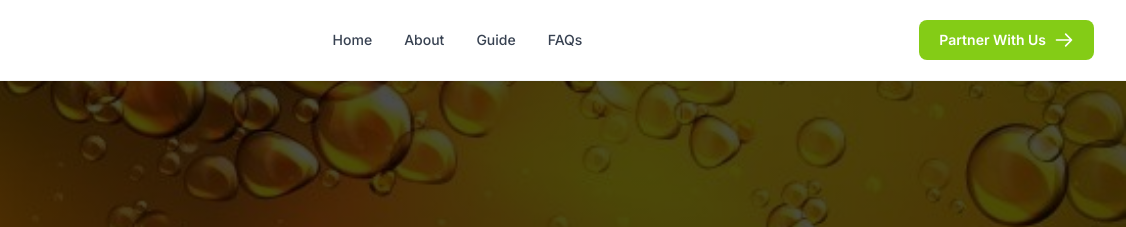
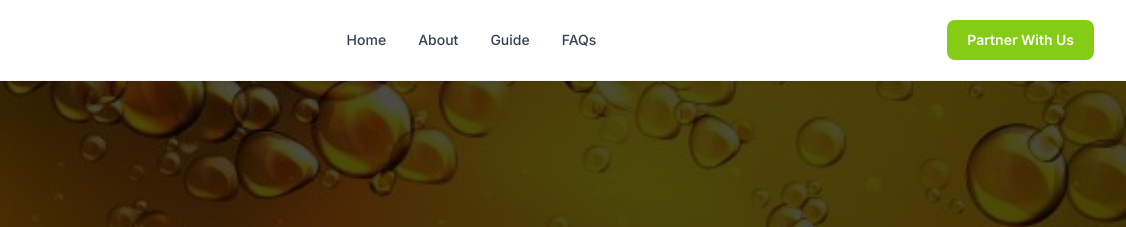
Before and after one commit to KamzaManyama/Shangura-Chemicals, a plain HTML site: page about.html in a window 1280 px wide. Shown: the top 227 px of the page, 154-1280 px from the left. Drawn offline with nearby package versions, Linux system fonts and the light colour scheme.

Commit message:
button changes

```diff
--- a/about.html
+++ b/about.html
@@ -35,12 +35,9 @@
         </nav>
 
         <div class="flex items-center gap-3">
-          <button onclick="openQuote()" class="hidden md:inline-flex items-center gap-2 btn-primary px-5 py-2.5 rounded-lg text-sm font-semibold transition-all">
+          <a href="mailto:info@shangurachemicals.co.za" class="hidden md:inline-flex items-center gap-2 btn-primary px-5 py-2.5 rounded-lg text-sm font-semibold transition-all">
             Partner With Us
-            <svg xmlns="http://www.w3.org/2000/svg" class="h-5 w-5" fill="none" viewBox="0 0 24 24" stroke="currentColor">
-              <path stroke-linecap="round" stroke-linejoin="round" stroke-width="2" d="M14 5l7 7m0 0l-7 7m7-7H3" />
-            </svg>
-          </button>
+          </a>
           <button id="mobileMenuBtn" class="lg:hidden p-2 rounded-md border border-gray-200 text-gray-600 hover:text-primary-600">
             <svg xmlns="http://www.w3.org/2000/svg" class="h-6 w-6" fill="none" viewBox="0 0 24 24" stroke="currentColor">
               <path stroke-linecap="round" stroke-linejoin="round" stroke-width="2" d="M4 6h16M4 12h16M4 18h16"/>
```
